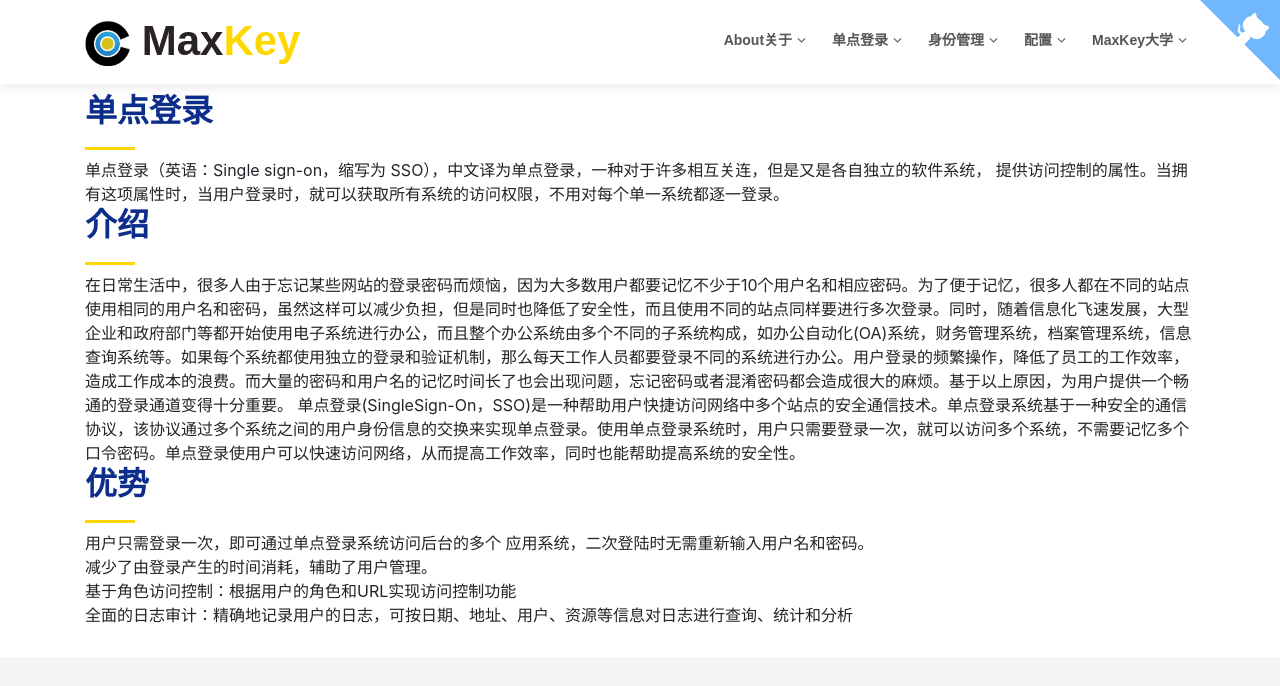
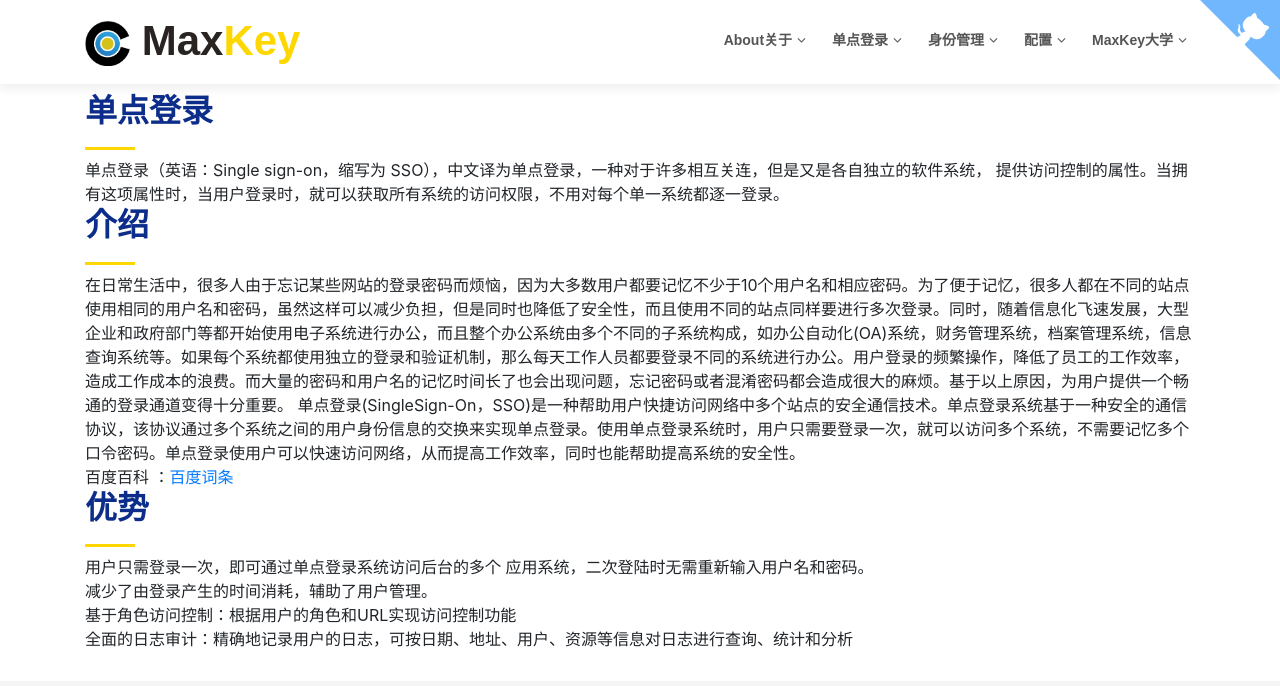
Before and after one commit to MaxKeyTop/maxkey.org, a Jekyll site: the page built from protocols/sso.md, in a window 1280 px wide, cut to the strip 0-688 px from the top of the page. Built offline with Jekyll 4.4.1, drawn with Linux system fonts in a browser that asks for light colours; nearby versions of some CDN libraries; our own code applies the rules of GitHub Pages for plain Markdown files; comment, search, counter and statistics services are not loaded.

Commit message:
Update sso.md

```diff
--- a/protocols/sso.md
+++ b/protocols/sso.md
@@ -6,6 +6,10 @@
 <h2>介绍</h2>
 在日常生活中，很多人由于忘记某些网站的登录密码而烦恼，因为大多数用户都要记忆不少于10个用户名和相应密码。为了便于记忆，很多人都在不同的站点使用相同的用户名和密码，虽然这样可以减少负担，但是同时也降低了安全性，而且使用不同的站点同样要进行多次登录。同时，随着信息化飞速发展，大型企业和政府部门等都开始使用电子系统进行办公，而且整个办公系统由多个不同的子系统构成，如办公自动化(OA)系统，财务管理系统，档案管理系统，信息查询系统等。如果每个系统都使用独立的登录和验证机制，那么每天工作人员都要登录不同的系统进行办公。用户登录的频繁操作，降低了员工的工作效率，造成工作成本的浪费。而大量的密码和用户名的记忆时间长了也会出现问题，忘记密码或者混淆密码都会造成很大的麻烦。基于以上原因，为用户提供一个畅通的登录通道变得十分重要。
 单点登录(SingleSign-On，SSO)是一种帮助用户快捷访问网络中多个站点的安全通信技术。单点登录系统基于一种安全的通信协议，该协议通过多个系统之间的用户身份信息的交换来实现单点登录。使用单点登录系统时，用户只需要登录一次，就可以访问多个系统，不需要记忆多个口令密码。单点登录使用户可以快速访问网络，从而提高工作效率，同时也能帮助提高系统的安全性。
+
+
+
+百度百科 ：<a href="https://baike.baidu.com/item/SSO/3451380" target="_blank">百度词条</a>
 
 
 <h2>优势</h2>
```
